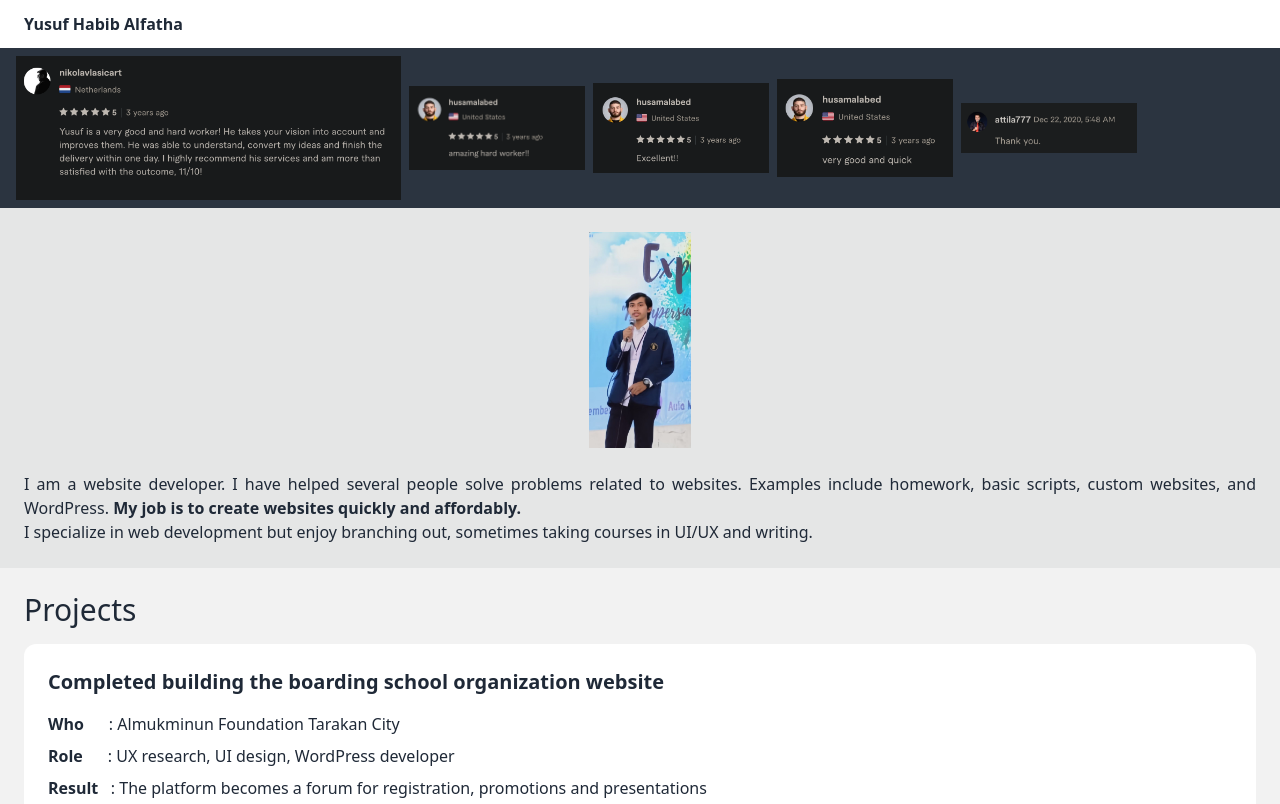
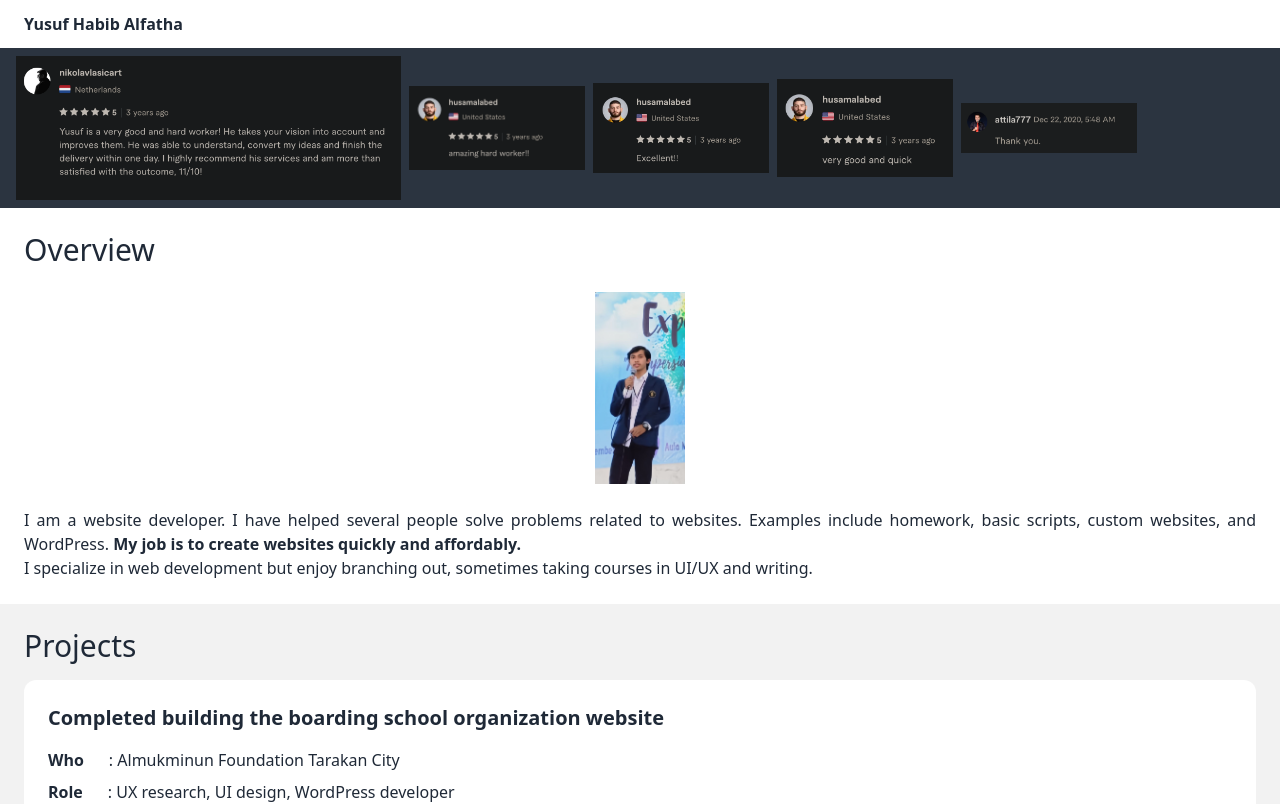
Before and after one commit to yusufhabibalfatha/yusufhabibalfatha, a React (Vite) app: page / in a window 1280 px wide. Shown: the top 804 px of the page. Built offline with nearby package versions, Linux system fonts and the light colour scheme.

Commit message:
Change background style

```diff
--- a/src/App.tsx
+++ b/src/App.tsx
@@ -12,8 +12,9 @@ export default function App() {
       <Testimonials />
 
       {/* sidebar */}
-      <aside className="p-6 text-justify bg-base-300">
-        <img className="mx-auto max-h-60 pb-6" src={photo} alt="photo-profile" />
+      <aside className="p-6 text-justify bg-base-100">
+      <h2 className="text-3xl">Overview</h2>
+        <img className="mx-auto max-h-60 p-6" src={photo} alt="photo-profile" />
         <p>I am a website developer. I have helped several people solve problems related to websites. Examples include homework, basic scripts, custom websites, and WordPress. <span className="font-bold">My job is to create websites quickly and affordably.</span></p>
         <p>I specialize in web development but enjoy branching out, sometimes taking courses in UI/UX and writing.</p>
       </aside>
```
